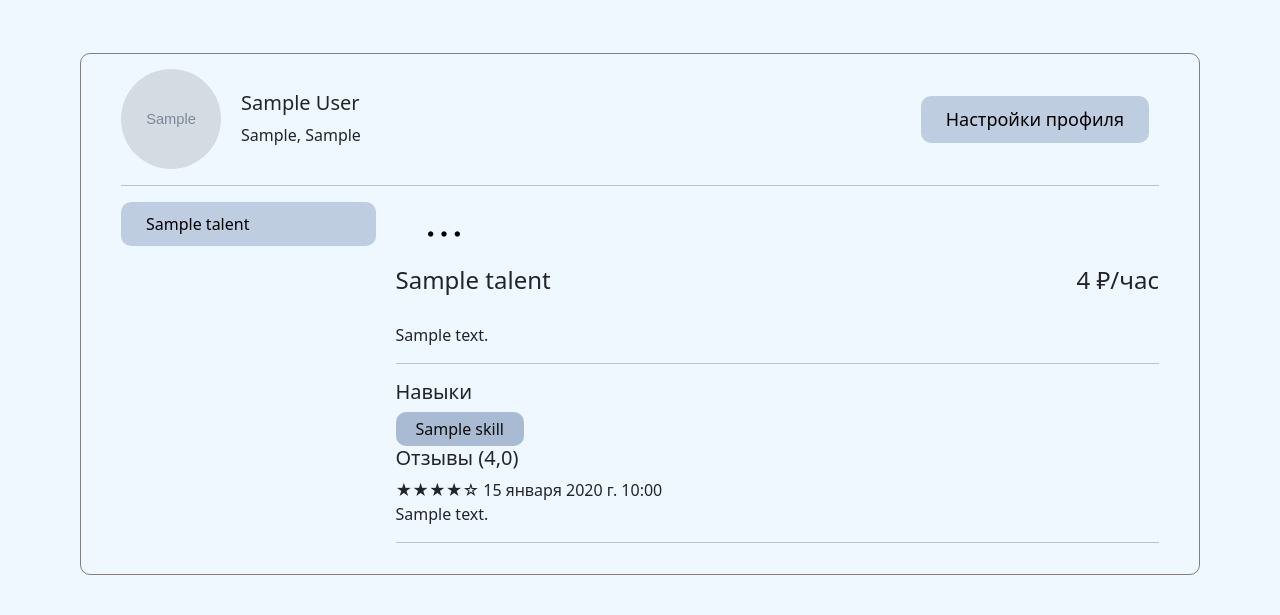
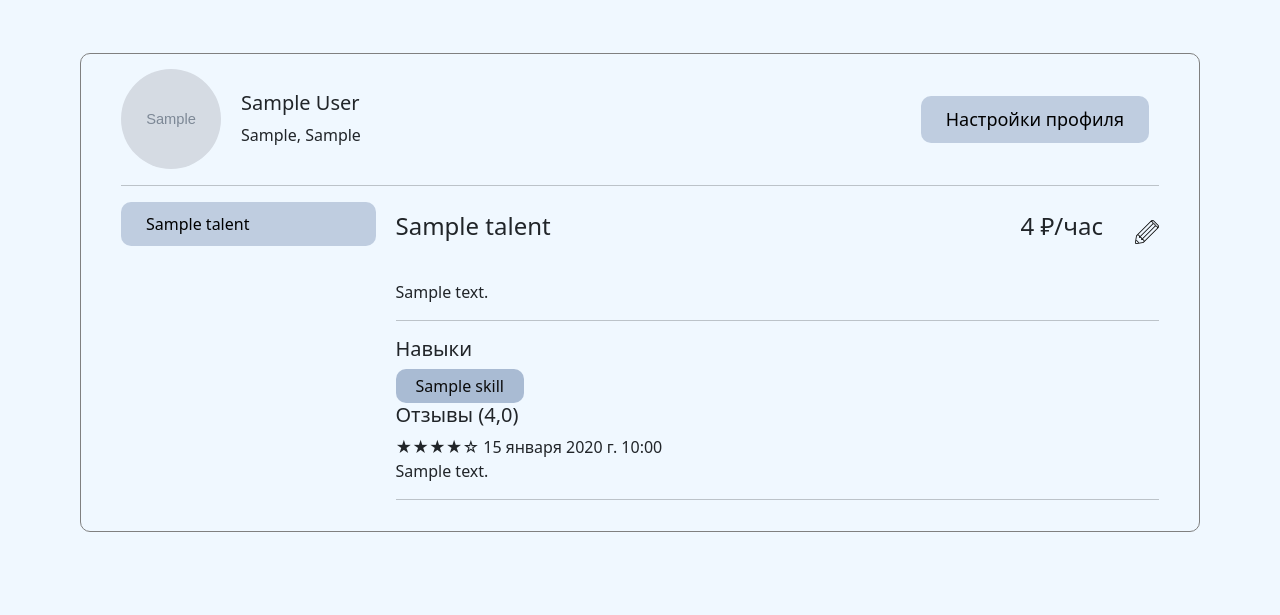
Before and after one commit to Ma-shaI/DiplomaTop, a Django app: page /user/profile/1/ in a window 1280 px wide. Shown: the part 400-1015 px from the top of the page. After the commit the page ends 932 px from the top, so only its background shows below. Run offline with Django 4.2, Linux system fonts and the light colour scheme; a user stored in the database is signed in; tables that the repository leaves empty hold one stand-in row (values such as "Sample post"); grey boxes marked "Sample" are stand-in pictures; some libraries are stand-ins or nearby versions.

Commit message:
подправила стили css при просмотре профиля

```diff
--- a/freelanceExchange/base/static/styles/style.css
+++ b/freelanceExchange/base/static/styles/style.css
@@ -419,6 +419,7 @@ p {
 .profile_right {
   flex: 3;
 }
+
 .btn_service {
   display: flex;
   background-color: rgba(32, 65, 125, 0.235);
@@ -445,6 +446,11 @@ p {
   justify-content: space-between;
   align-items: center;
   margin-bottom: 20px;
+}
+.title_hourlyrate {
+  display: flex;
+  flex-direction: row;
+  align-items: center;
 }
 .skill_list {
   display: flex;
--- a/freelanceExchange/talents/templates/talents/change-del_talent.html
+++ b/freelanceExchange/talents/templates/talents/change-del_talent.html
@@ -1,7 +1,7 @@
 {% load static %}
 <div class="change_talent">
     <ul class="menu-dots__ul">
-        <li class="header__menuItem"><img src="{% static 'icons/free-icon-font-menu-dots.png' %}"
+        <li class="header__menuItem"><img src="{% static 'icons/pencil.png' %}"
                                           alt="">
             <ul class="header__menuUl btns__box">
                 <li class="header__menuItem"><a
--- a/freelanceExchange/users/templates/users/leave_review.html
+++ b/freelanceExchange/users/templates/users/leave_review.html
@@ -4,7 +4,6 @@
     <div class="modal-dialog ">
         <div class="modal-content">
             <form method="POST" class="form" action="{% url 'leave_review' profile.id  %}" autocomplete="off">
-                <p>{{profile.id}}</p>
                 <div class="modal-header">
                     <h5 class="modal-title" id="exampleModalLabel">Оставьте свой отзыв</h5>
                     <button type="button" class="btn-close" data-bs-dismiss="modal"
--- a/freelanceExchange/users/templates/users/profile.html
+++ b/freelanceExchange/users/templates/users/profile.html
@@ -35,15 +35,18 @@
                         {% endfor %}
                     </div>
                 </div>
-                {% if profile.username == request.user.username and request.user.profile.freelancer %}
+
                 <div class="profile_right">
-                    {% include 'talents/change-del_talent.html' %}
-                    {% endif %}
+
                     <div class="profile_title">
                         <h4>{{ talent.title}}</h4>
+                        <div class="title_hourlyrate">
                         <h4>
                             {{ talent.hourlyrate_set.first.rate }}
                             {{ talent.hourlyrate_set.first.get_currency_display }}/час</h4>
+                        {% if profile.username == request.user.username and request.user.profile.freelancer %}
+                        {% include 'talents/change-del_talent.html' %}
+                        {% endif %}</div>
                     </div>
                     <p>{{ talent.descriptions }}</p>
                     <hr>
@@ -76,6 +79,8 @@
                         {% endif %}
                     </div>
                 </div>
+
+
             </div>
         </div>
     </div>
```
